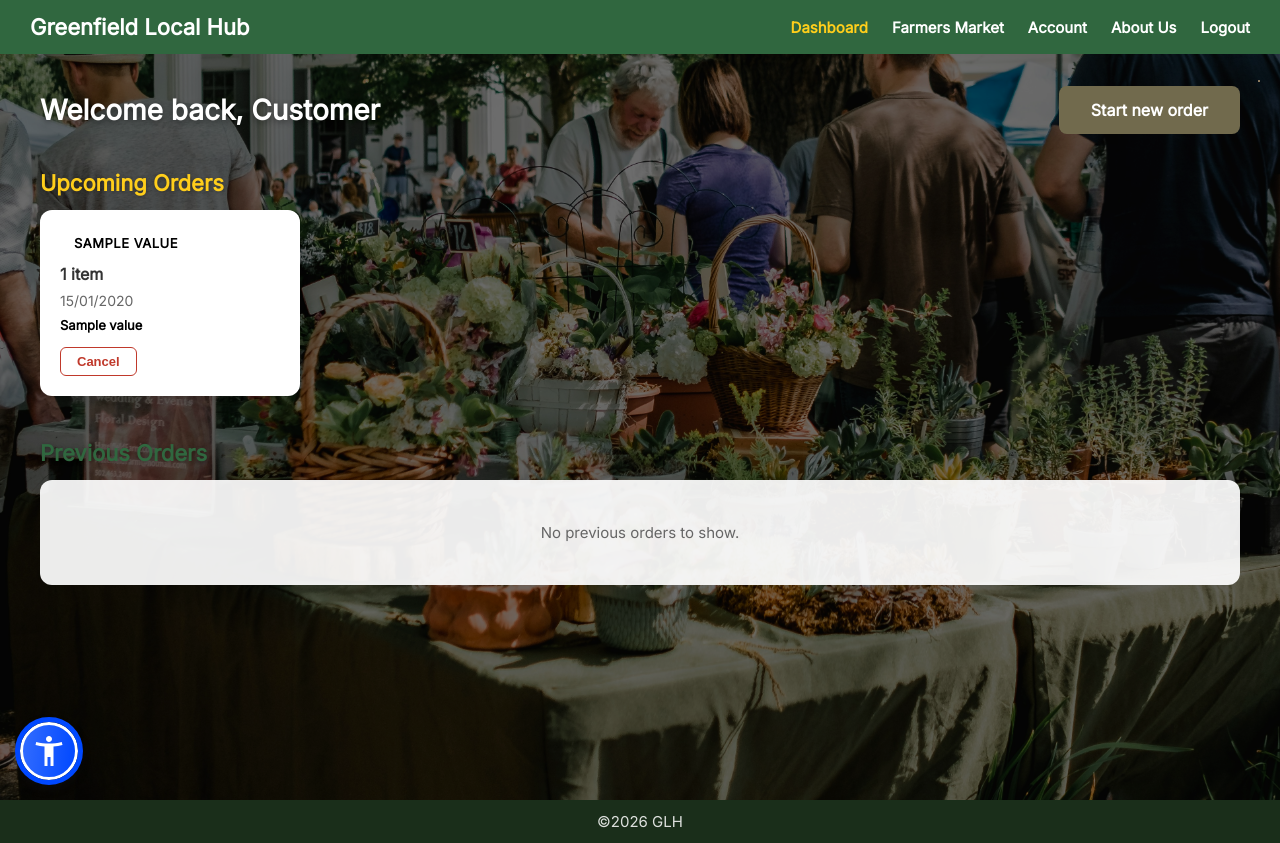
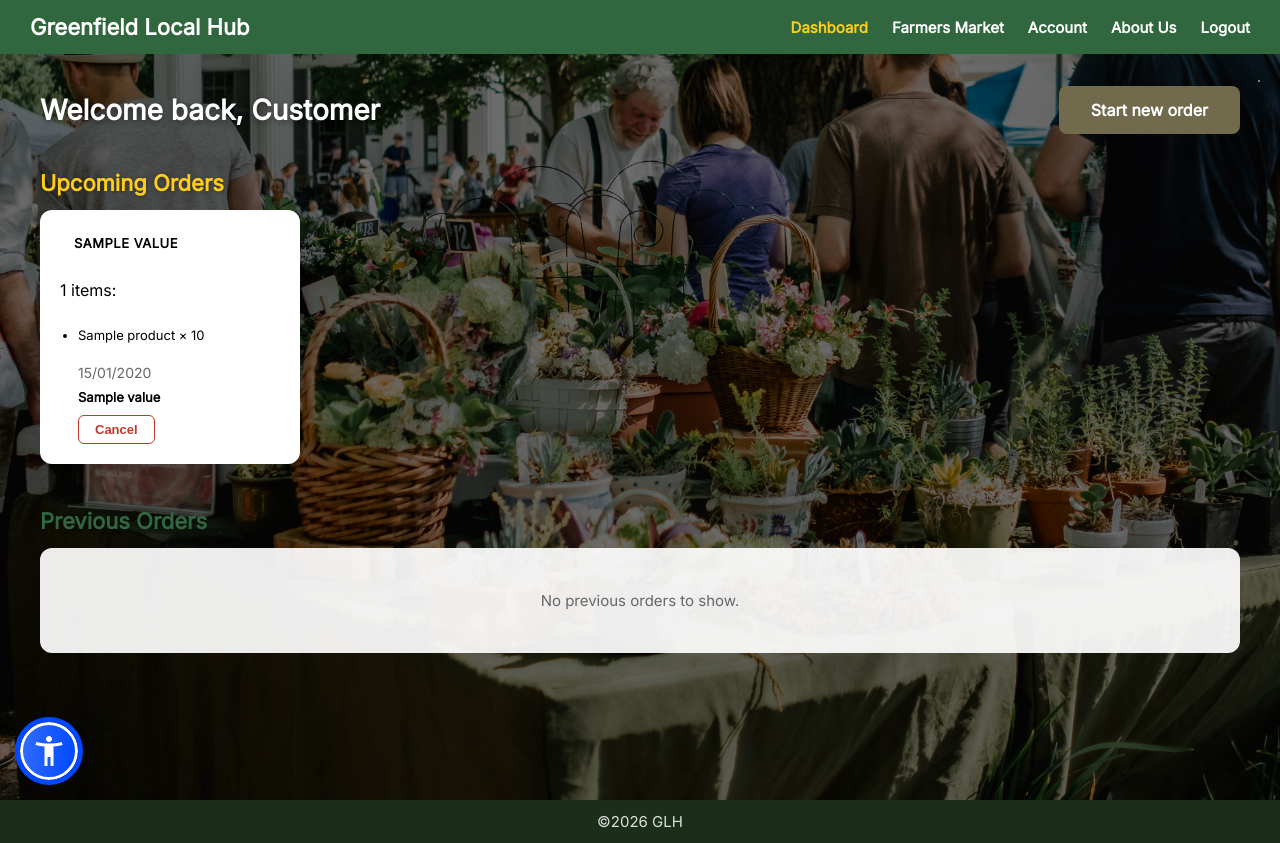
Before and after one commit to TYPZ-Y2K/GLH-prototype, a Flask app: template GLH/templates/customer/customer_dashboard.html in a window 1280 px wide. Run offline with Flask 3, Linux system fonts and the light colour scheme; the template is opened without the code that fills it: most values are stand-ins (such as "Sample title", 1, 10 or a date in 2020); some libraries are stand-ins or nearby versions.

Commit message:
customer dashboard update
more info

```diff
--- a/GLH/static/css/customer/customer_dashboard.css
+++ b/GLH/static/css/customer/customer_dashboard.css
@@ -169,6 +169,14 @@ body {
     transition: transform 0.2s, box-shadow 0.2s;
 }
 
+.order-items-list {
+        margin: 0;
+        padding: 0 0 0 18px;
+        font-size: 13px;
+        color: #000000;
+        line-height: 1.8;
+    }
+
 .order-card-img {
     width: 100%;
     height: 140px;
--- a/GLH/static/js/customer/customer_dashboard.js
+++ b/GLH/static/js/customer/customer_dashboard.js
@@ -4,6 +4,8 @@ document.addEventListener("DOMContentLoaded", () => {
 
   cancelBtn.addEventListener("click", (event) => {
     // Show confirmation dialog
+    event.preventDefault();
+
     const userConfirmed = confirm("Are you sure you want to cancel this order?");
 
     if (userConfirmed) {
--- a/GLH/templates/admin/orders.html
+++ b/GLH/templates/admin/orders.html
@@ -129,6 +129,7 @@
                         <th>Customer</th>
                         <th>Type</th>
                         <th>Items</th>
+                        <th>Price</th>
                         <th>Date</th>
                         <th>Collection / Delivery</th>
                         <th>Status</th>
@@ -158,6 +159,7 @@
                                 {% endfor %}
                             </ul>
                         </td>
+                        <td>£{{ order.order_total }}</td>
                         <td>{{ order.order_date.strftime('%d/%m/%Y') if order.order_date else '—' }}</td>
                         <td>{{ order.dc_date.strftime('%d/%m/%Y') if order.dc_date else '—' }}</td>
                         <td>
--- a/GLH/templates/customer/customer_dashboard.html
+++ b/GLH/templates/customer/customer_dashboard.html
@@ -53,7 +53,13 @@
                     <span class="order-badge {{ order.order_type.value }}">
                         {{ order.order_type.value | capitalize }}
                     </span>
-                    <p class="order-items-count">{{ order.items | length }} item{{ 's' if order.items | length != 1 }}</p>
+                    <p>
+                        {{ order.items | length }} items:
+                        <ul class="order-items-list">
+                            {% for item in order.items %}
+                            <li>{{ item.product.name }} &times; {{ item.quantity }}</li>
+                            {% endfor %}
+                    </p>
                     <p class="order-date">
                         {% if order.dc_date %}
                             {{ order.dc_date.strftime('%d/%m/%Y') }}
```
Also changed, not shown: GLH/app.db.
